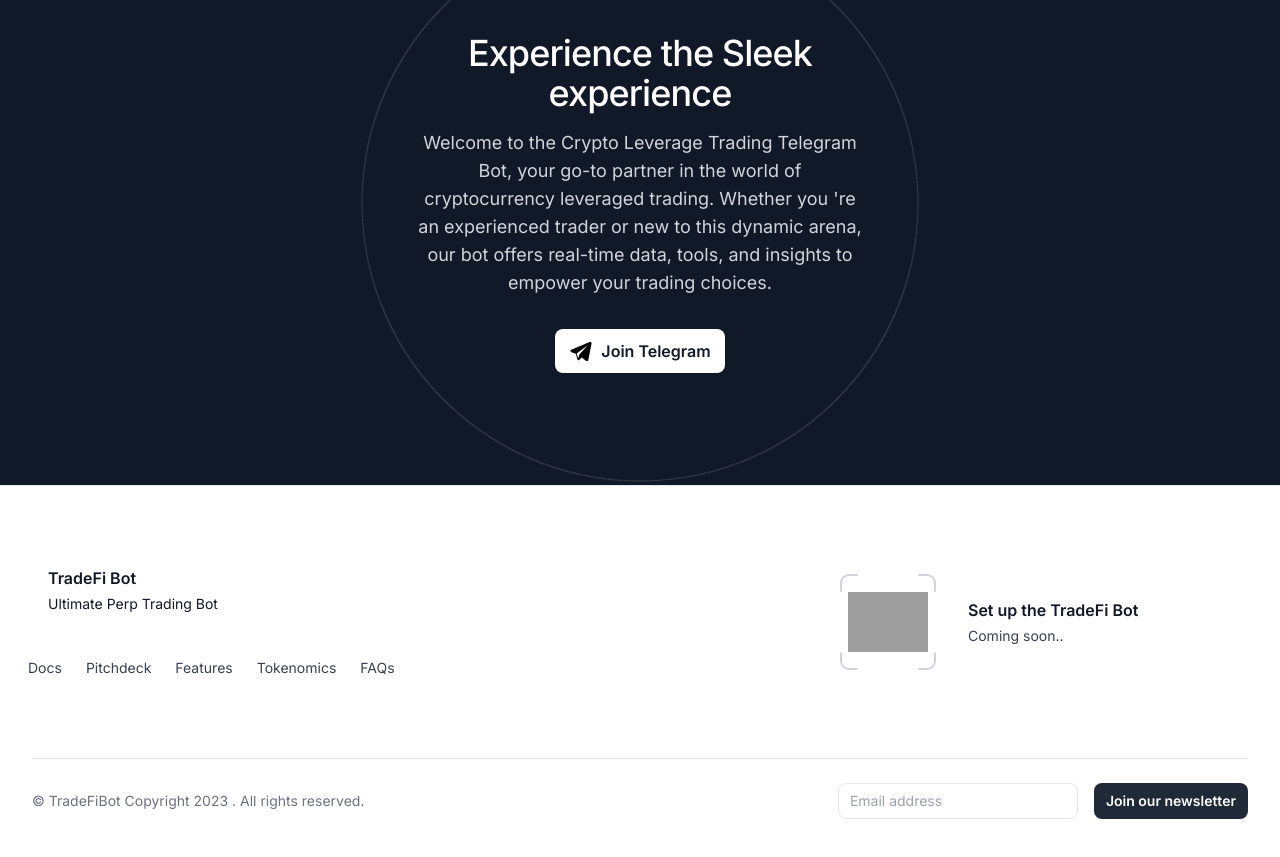
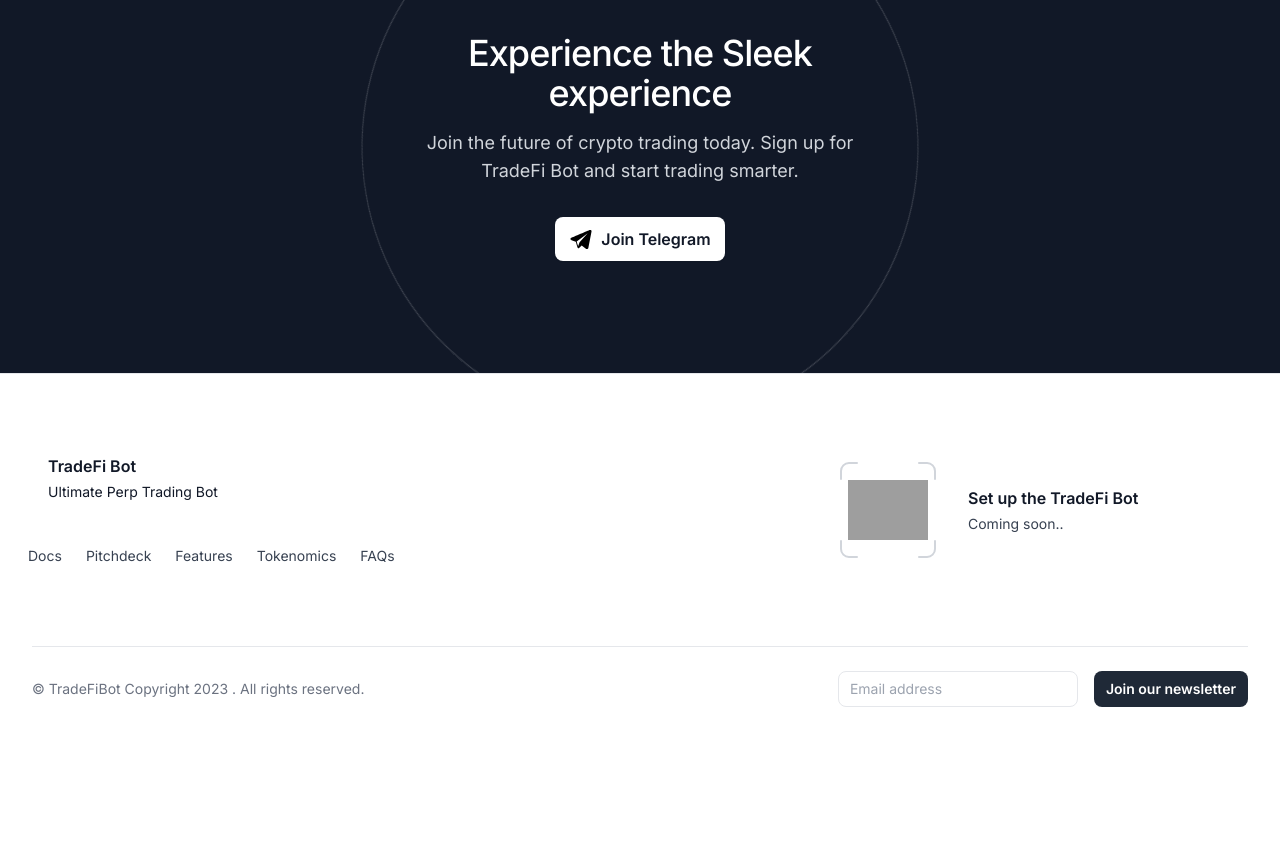
Before and after one commit to noorshanu/TradeFi_bot, a React (Vite) app: page / in a window 1280 px wide. Shown: the part 4820-5677 px from the top of the page. After the commit the page ends 5575 px from the top, so only its background shows below. Built offline with nearby package versions, Linux system fonts and the light colour scheme; grey boxes are pictures that could not be loaded.

Commit message:
Update Cta.jsx

```diff
--- a/src/components/Cta.jsx
+++ b/src/components/Cta.jsx
@@ -19,7 +19,7 @@
                     <div class="mx-auto max-w-7xl px-4 sm:px-6 lg:px-8 relative">
                         <div class="mx-auto max-w-md sm:text-center">
                             <h2 class="text-3xl font-medium tracking-tight text-white sm:text-4xl">Experience the Sleek experience</h2>
-                            <p class="mt-4 text-lg text-gray-300">Welcome to the Crypto Leverage Trading Telegram Bot, your go-to partner in the world of cryptocurrency leveraged trading. Whether you &#x27;re an experienced trader or new to this dynamic arena, our bot offers real-time data, tools, and insights to empower your trading choices.</p>
+                            <p class="mt-4 text-lg text-gray-300">Join the future of crypto trading today. Sign up for TradeFi Bot and start trading smarter.</p>
                             <div class="mt-8 flex justify-center">
                                 <a aria-label="Download Telegram" class="rounded-lg transition-colors inline-flex items-center gap-x-2 px-3.5 py-2.5 text-md font-semibold shadow-sm focus-visible:outline focus-visible:outline-2 focus-visible:outline-offset-2 bg-white text-gray-900 hover:bg-gray-50" href="https://t.me/momentumbotchat">
                                     <svg viewBox="0 0 50 50" aria-hidden="true" class="h-6">
```
